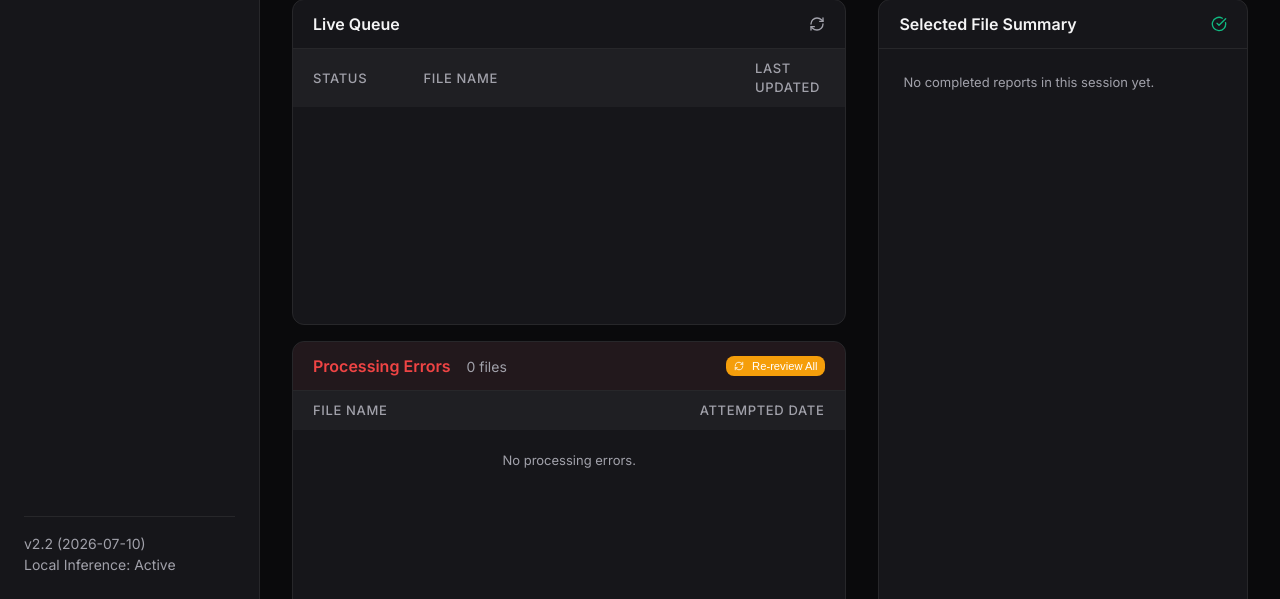
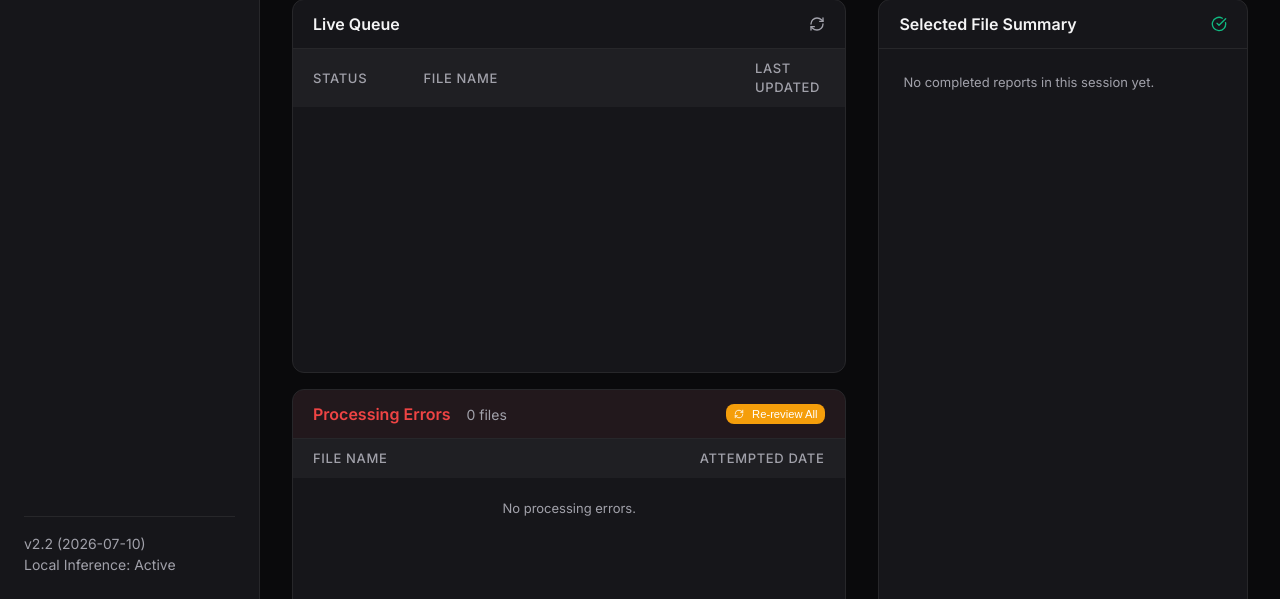
Before and after one commit to bstovej/ricemaker, a Flask app: page / in a window 1280 px wide. Shown: the part 456-1055 px from the top of the page. Run offline with Flask 3, Linux system fonts and the light colour scheme; data that the repository does not hold is empty.

Commit message:
Increase Report Preview panel height by 20% (updating dashboard content height to calc(100vh - 260px)) and adjusting columns proportionally

```diff
--- a/templates/index.html
+++ b/templates/index.html
@@ -165,7 +165,7 @@
             grid-template-columns: 3fr 2fr;
             column-gap: 2rem;
             row-gap: 1rem;
-            height: calc(100vh - 360px);
+            height: calc(100vh - 260px);
             min-height: 0;
             margin-top: 0.75rem;
         }
```
